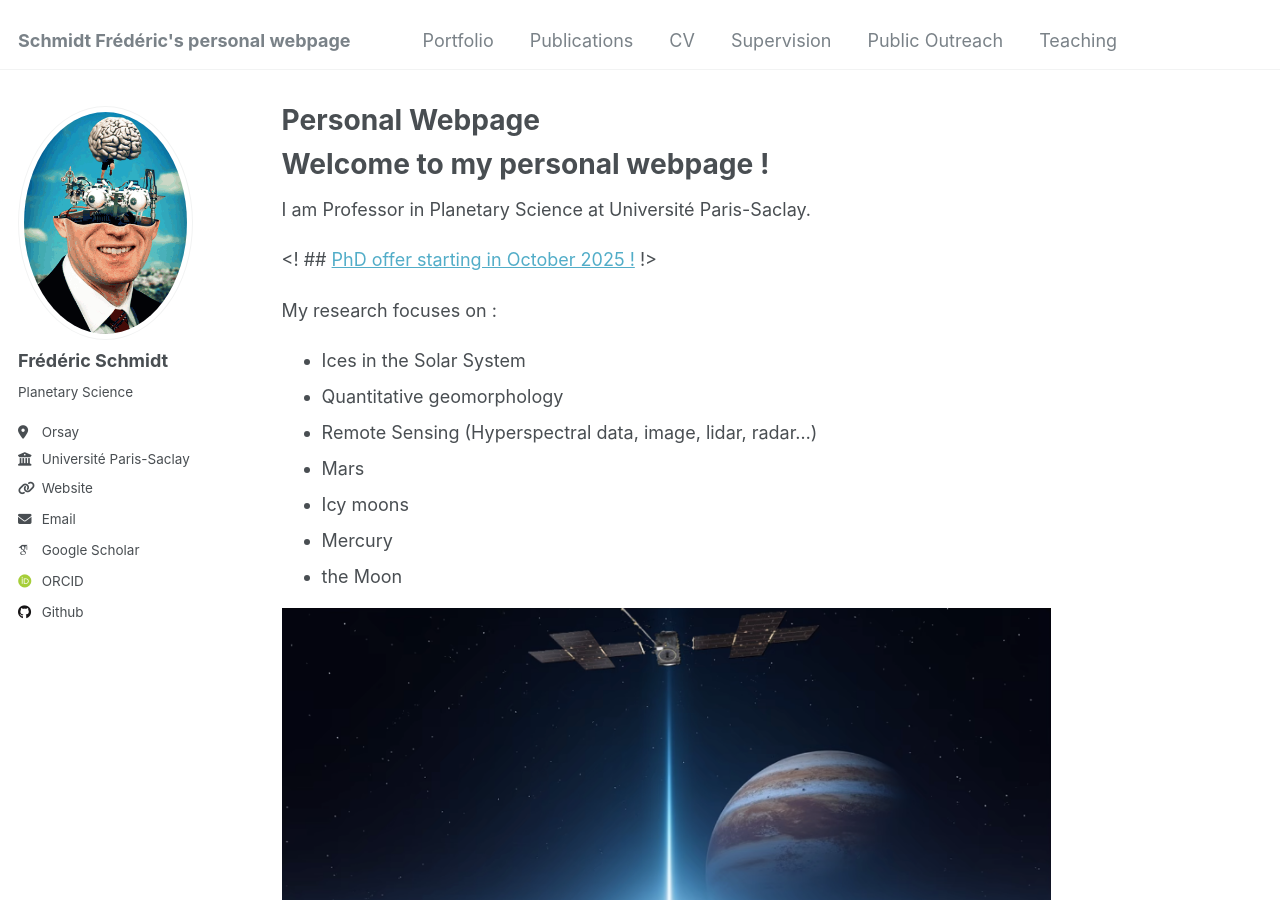
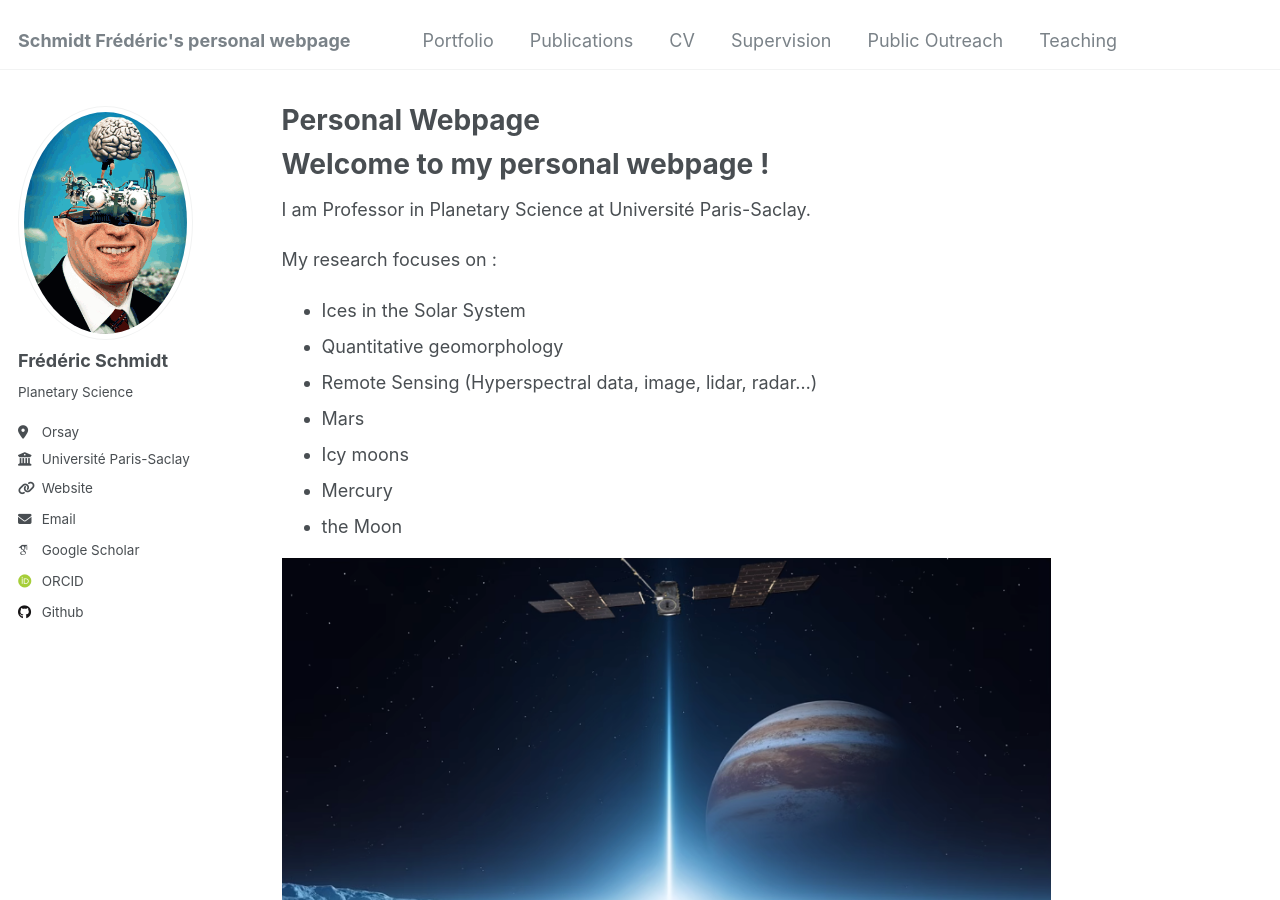
Before and after one commit to fredericschmidt/fredericschmidt.github.io, a Jekyll site: the page built from _pages/about.md, in a window 1280 px wide and 900 px high. Built offline with Jekyll 4.4.1, drawn with Linux system fonts in a browser that asks for light colours; some web fonts are replaced.

Commit message:
Update about.md
to get the correct comment for markdown

```diff
--- a/_pages/about.md
+++ b/_pages/about.md
@@ -13,7 +13,7 @@ Welcome to my personal webpage !
 
 I am Professor in Planetary Science at Université Paris-Saclay.
 
-<! ## [PhD offer starting in October 2025 !](/files/MarsGroundIce_PhD2025.pdf) !>
+[//]: <> ## [PhD offer starting in October 2025 !](/files/MarsGroundIce_PhD2025.pdf)
 
 My research focuses on :
 - Ices in the Solar System
```
